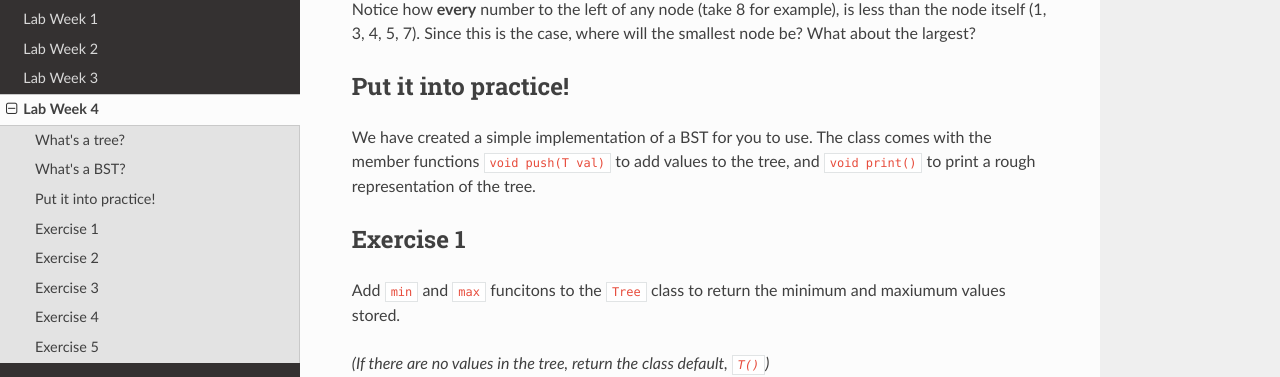
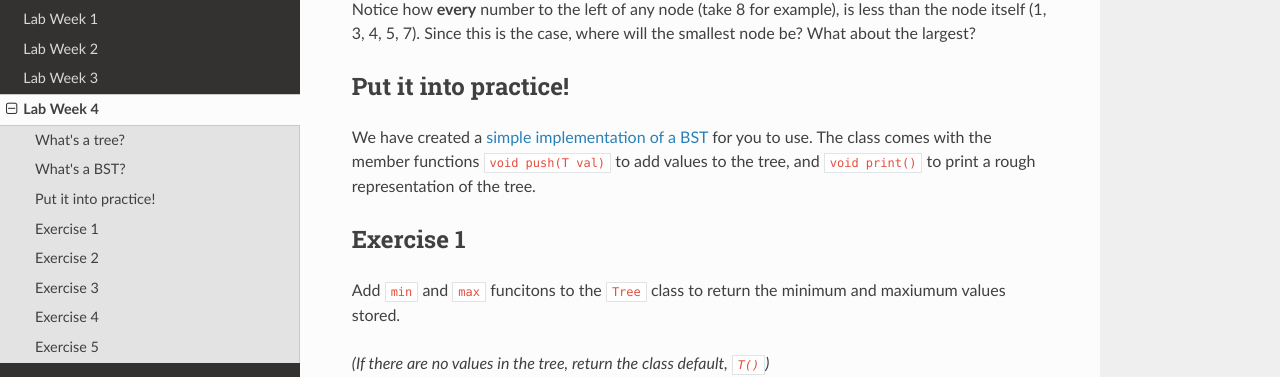
Before and after one commit to cs-si-ucr/CS14-Spring15, an MkDocs documentation site: the page built from docs/lab_week_04.md, in a window 1280 px wide and 900 px high, scrolled down 1191 px. Shown: the part 130-507 px from the top of the window. Built offline with MkDocs 1.6.1, drawn with Linux system fonts in a browser that asks for light colours; nearby versions of some CDN libraries; old or Windows-style settings are respelled for this version of MkDocs; part of the change alters nothing that is shown.

```diff
--- a/docs/lab_week_04.md
+++ b/docs/lab_week_04.md
@@ -34,7 +34,7 @@ Notice how **every** number to the left of any node (take 8 for example), is les
 
 Put it into practice!
 ---------------------
-We have created a simple implementation of a BST for you to use. The class comes with the member functions `void push(T val)` to add values to the tree, and `void print()` to print a rough representation of the tree.
+We have created a [simple implementation of a BST](https://gist.github.com/scohe001/65ae445a6577cb85b22c) for you to use. The class comes with the member functions `void push(T val)` to add values to the tree, and `void print()` to print a rough representation of the tree.
 
 Exercise 1
 ----------
```
